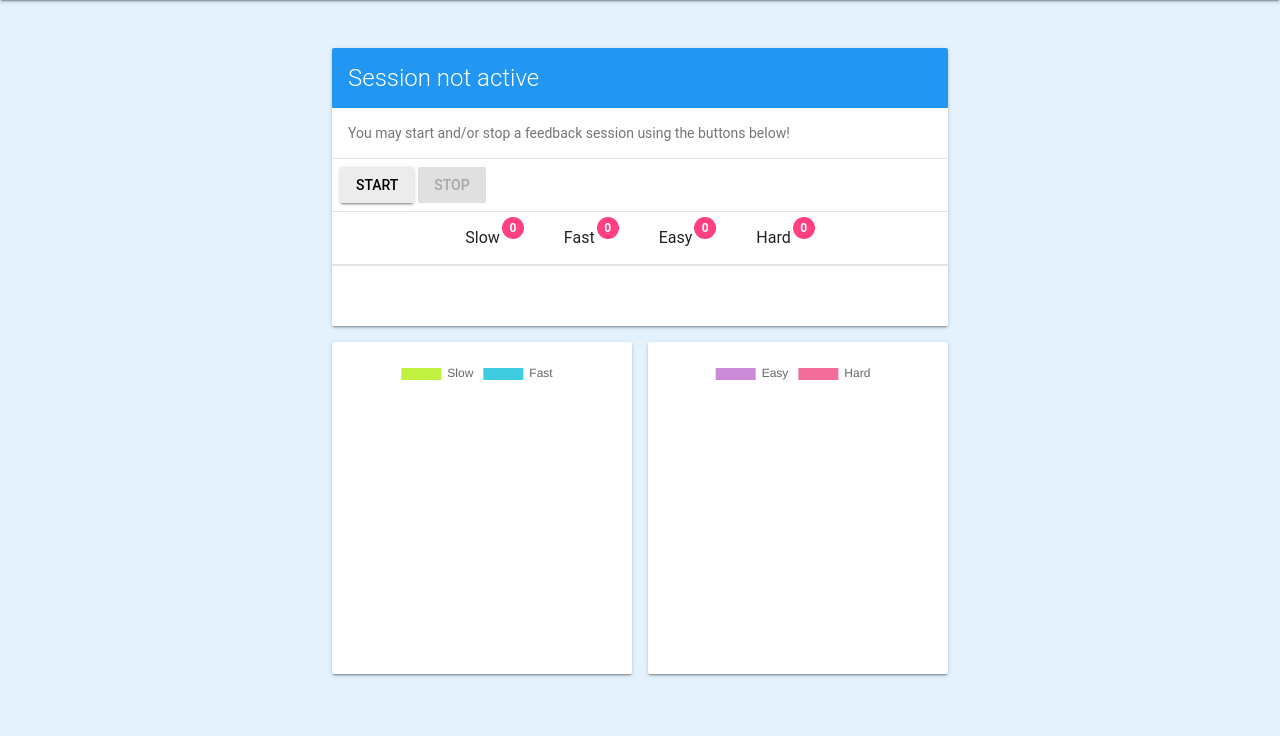
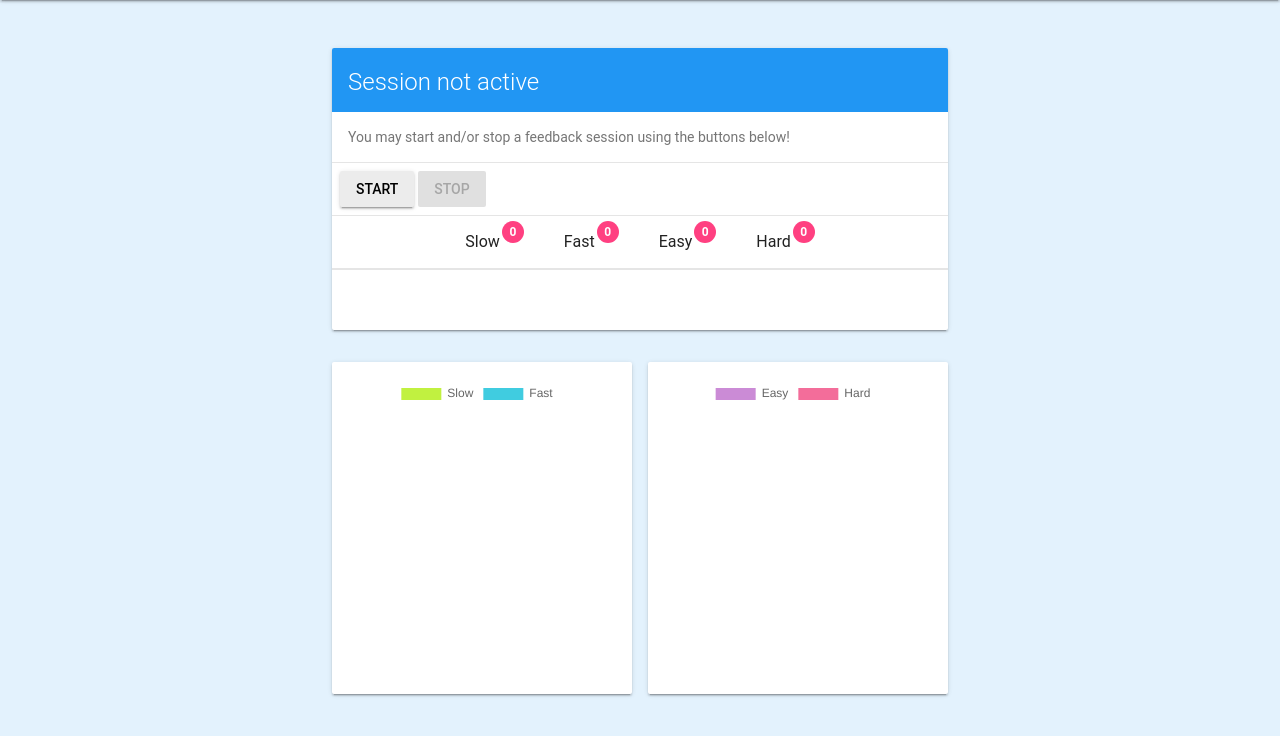
Before and after one commit to eirism/PU-66, a Flask app: page /lecturer/1/session in a window 1280 px wide. Shown: the part 64-800 px from the top of the page. Run offline with Flask 2, Linux system fonts and the light colour scheme; the visitor is signed in with stand-in values (Sample User, id 1); data comes from the database, SQL or seed files in the repository; data that the repository does not hold is empty; some libraries are stand-ins or nearby versions.

Commit message:
Misc base css

```diff
--- a/iris/static/css/base.css
+++ b/iris/static/css/base.css
@@ -13,6 +13,7 @@ body {
 
 main {
     padding: 32px 0;
+    min-width: 1024px;
 }
 
 .mdl-cell .mdl-card {
@@ -20,8 +21,13 @@ main {
     min-height: inherit;
 }
 
+.mdl-card {
+    margin-bottom: 16px;
+}
+
 .mdl-card__title {
     transition: 0.25s;
     background-color: #2196F3;
     color: #fff;
+    height: 64px;
 }
```
